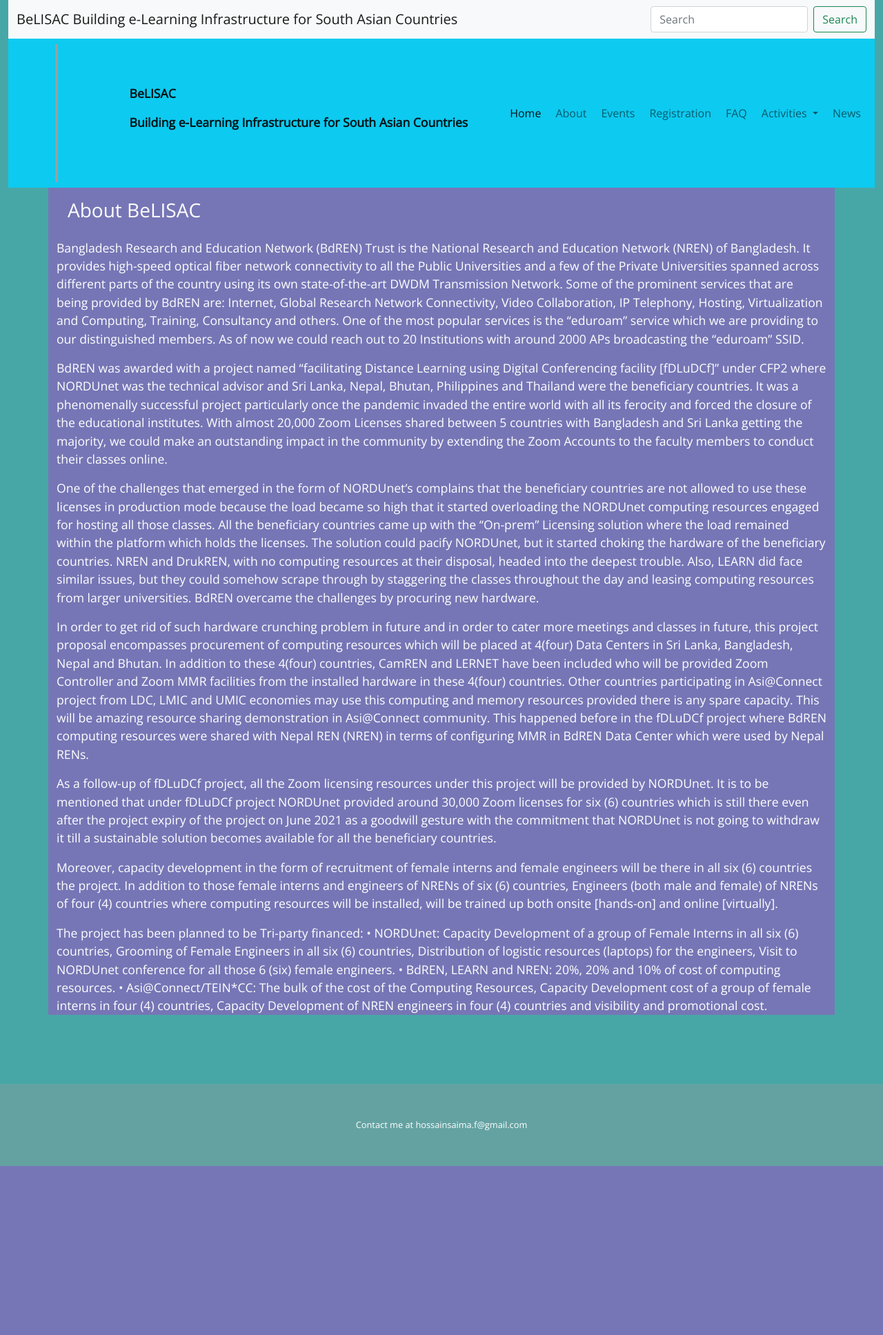
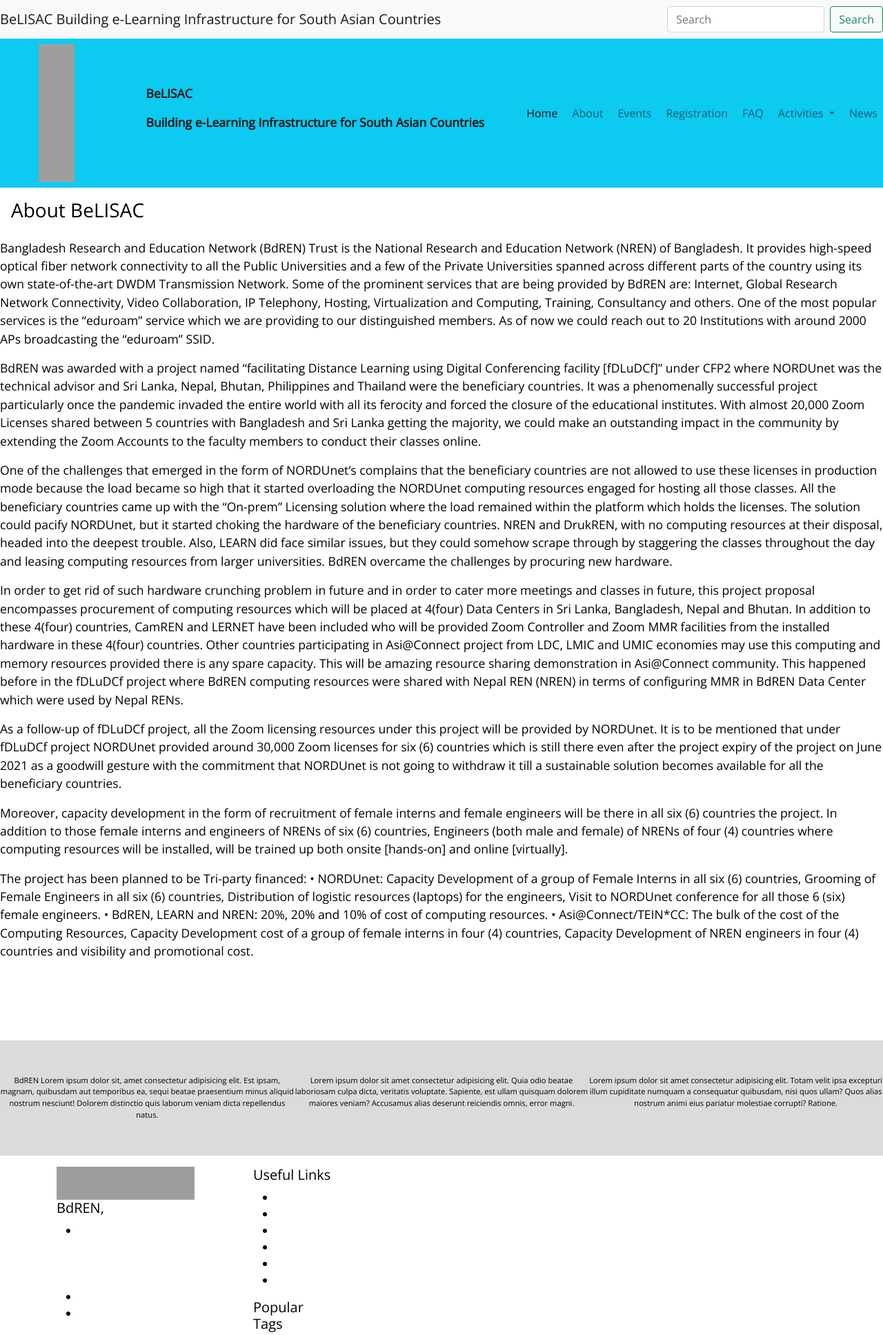
Before and after one commit to shfaria/Website_model_for_a_project-, a Django app: page /about/ in a window 1280 px wide. Shown: the top 1935 px of the page at 69% size. Before the commit the page ends 1690 px from the top, so only its background shows below. Run offline with Django 4.2, Linux system fonts and the light colour scheme; grey boxes are pictures that could not be loaded.

Commit message:
commit 3

```diff
--- a/base_app/static/base_app/style.css
+++ b/base_app/static/base_app/style.css
@@ -1,11 +1,22 @@
 body{
-    background-color: rgb(71, 167, 167);
-    color: white;
+    background-color: rgb(255, 255, 255);
+    color: rgb(0, 0, 0);
     font-family: 'Open Sans', sans-serif;
+    /* padding-left: 0px;
+    padding-right: 0px; */
 }
 
 .container{
     min-height: 800px;
+}
+.container-fluid {
+    padding: 0px;
+}
+@media (max-width: 797px) {
+    body {
+        padding-left: 0px;
+        padding-right: 0px;
+    }
 }
 
 .nav-item{
@@ -18,13 +29,12 @@
 } */
 
 
-.footer {
+.footer p {
     background-color: rgba(156, 153, 153, 0.349);
     padding-top: 50px;
     padding-bottom: 50px;
-    font-size: 0.8rem;
+    font-size: 0.7rem;
     margin-top: 100px;
-
     width: 100%;
 
 }
--- a/base_app/templates/base_app/baseline.html
+++ b/base_app/templates/base_app/baseline.html
@@ -28,38 +28,6 @@
               </form>
             </div>
           </nav>
-          <!-- <nav class="navbar navbar-expand-lg navbar-light bg-light">
-            <div class="row container-fluid bg-warning">
-              <a class=" bg-danger col-6" href="{% url 'home' %}">
-                <img src="{% static 'base_app/logo.svg' %}" height="20%" width="20%" class="img-fluid bg-dark" alt="Logo">
-              </a>
-              <ul class="nav bg-info">
-                <li class="nav-item">
-                  <a class="nav-link active" aria-current="page" href="#">Active</a>
-                </li>
-                <li class="nav-item">
-                  <a class="nav-link" href="#">Link</a>
-                </li>
-                <li class="nav-item">
-                  <a class="nav-link" href="#">Link</a>
-                </li>
-                <li class="nav-item">
-                  <a class="nav-link disabled">Disabled</a>
-                </li>
-                <li class="nav-item dropdown">
-                  <a class="nav-link dropdown-toggle" href="#" id="navbarDropdownMenuLink" role="button" data-bs-toggle="dropdown" aria-expanded="false">
-                    Dropdown link
-                  </a>
-                  <ul class="dropdown-menu" aria-labelledby="navbarDropdownMenuLink">
-                    <li><a class="dropdown-item" href="#">Action</a></li>
-                    <li><a class="dropdown-item" href="#">Another action</a></li>
-                    <li><a class="dropdown-item" href="#">Something else here</a></li>
-                  </ul>
-                </li>
-              </ul>
-
-            </div>
-          </nav> -->
 
           <nav class="navbar navbar-expand-lg navbar-light bg-info">
             <div class="container-fluid">
@@ -115,34 +83,10 @@
           </nav>
 
 
-            <!-- <ul class="nav justify-content-center">
-              <li class="nav-item">
-                <a class="nav-link active" aria-current="page" href="#">Active</a>
-              </li>
-              <li class="nav-item">
-                <a class="nav-link" href="#">Link</a>
-              </li>
-              <li class="nav-item">
-                <a class="nav-link" href="#">Link</a>
-              </li>
-              <li class="nav-item">
-                <a class="nav-link disabled">Disabled</a>
-              </li>
-              <li class="nav-item dropdown">
-                <a class="nav-link dropdown-toggle" href="#" id="navbarDropdownMenuLink" role="button" data-bs-toggle="dropdown" aria-expanded="false">
-                  Dropdown link
-                </a>
-                <ul class="dropdown-menu" aria-labelledby="navbarDropdownMenuLink">
-                  <li><a class="dropdown-item" href="#">Action</a></li>
-                  <li><a class="dropdown-item" href="#">Another action</a></li>
-                  <li><a class="dropdown-item" href="#">Something else here</a></li>
-                </ul>
-              </li>
-            </ul> -->
 
 
 
-        <div class="container" style="background:rgb(118, 118, 182);">
+        <div class="container-fluid" style="background:rgb(255, 255, 255);">
             {% block content %}{% endblock %}
         </div>
 
@@ -157,9 +101,116 @@
             crossorigin="anonymous"></script>
     </div>
     <div class="footer text-center">
-        Contact me at hossainsaima.f@gmail.com
+      <div class="d-flex justify-content-around">
+        <p>BdREN Lorem ipsum dolor sit, amet consectetur adipisicing elit. Est ipsam, magnam, quibusdam aut temporibus ea, sequi beatae praesentium minus aliquid nostrum nesciunt! Dolorem distinctio quis laborum veniam dicta repellendus natus.</p>
+        <p>Lorem ipsum dolor sit amet consectetur adipisicing elit. Quia odio beatae laboriosam culpa dicta, veritatis voluptate. Sapiente, est ullam quisquam dolorem maiores veniam? Accusamus alias deserunt reiciendis omnis, error magni.</p>
+        <p>Lorem ipsum dolor sit amet consectetur adipisicing elit. Totam velit ipsa excepturi illum cupiditate numquam a consequatur quibusdam, nisi quos ullam? Quos alias nostrum animi eius pariatur molestiae corrupti? Ratione.</p>
+      </div>
 
      </div>
+     <footer id="footer" class="footer-1">
+      <div class="main-footer widgets-dark typo-light">
+          <div class="container">
+              <div class="row">
+                  <!-- Widget Column -->
+                  <div class="col-sm-3">
+                      <!-- Widget -->
+                      <div class="widget no-box">
+                          <!-- Footer Logo -->
+                          <a class="logo" href="index.php">
+                              <img src="https://www.bdren.net.bd/asset/images/default/logo-footer.png" height="48" width="200" class="img-responsive" alt="BdREN">
+                          </a>
+                          <!-- Footer About Us -->
+                          <!--                        <p>Agenchy is one of the world’s leading financial consulting firms.</p>-->
+                          <!-- Footer About Us -->
+                      </div><!-- Widget -->
+                      <!-- Widget -->
+                      <div class="widget contact-widget no-box">
+                          <h5>BdREN,</h5>
+                          <ul>
+                              <li><a href="#"><i class="icon icon-Pointer"></i>Plot: E-18/A, UGC Bhaban,
+                                      Agargaon Administrative Area, Sher-e-Bangla Nagar, Dhaka-1207</a></li>
+                              <li><a href="#"><i class="icon icon-Phone2"></i> +880-9612-223736</a></li>
+                              <li><a href="#"><i class="icon icon-Mail"></i>noc@bdren.net.bd</a></li>
+                          </ul>
+                      </div><!-- Widget -->
+                  </div><!-- Column -->
+
+                  <!-- Widget Column -->
+                  <div class="col-sm-3">
+                      <!-- Widget -->
+
+                      <div class="widget">
+                          <h5 class="widget-title">Useful Links<span></span></h5>
+                          <ul class="go-widget">
+                              <li><a href="https://moedu.gov.bd/" target="_blank">Ministry of Education</a></li>
+                              <li><a href="http://www.ugc.gov.bd/" target="_blank">UGC</a></li>
+                              <li><a href="http://www.heqep-ugc.gov.bd/" target="_blank">HEQEP</a></li>
+                              <li><a href="http://www.ugc.gov.bd/en/home/university/public/120" target="_blank">Public University</a></li>
+                              <li><a href="http://www.ugc.gov.bd/en/home/university/private/75"  target="_blank">Private University</a></li>
+                              <li><a href="http://www.ugc.gov.bd/en/home/university/international/76" target="_blank">International University</a></li>
+                          </ul>
+                      </div><!-- Widget -->
+
+
+                  <!-- Widget Column -->
+                  <div class="col-sm-3">
+                      <!-- Widget -->
+                      <div class="widget">
+                          <h5 class="widget-title">Popular Tags<span></span></h5>
+                          <ul class="tag-widget">
+                              <li><a href="https://www.bdren.net.bd/service/bandwidth-connectivity" target="_blank">Bandwidth & Connectivity</a></li>
+                              <li><a href="#">Cloud Computing</a></li>
+                              <li><a href="https://www.bdren.net.bd/service/quality-service" target="_blank">Networking</a></li>
+                              <li><a href="https://www.bdren.net.bd/service/tariff-of-bdren-services" target="_blank">Tarrif of BdREN</a></li>
+                              <li><a href="https://www.bdren.net.bd/service/trainning-and-capacity-building" target="_blank">Trainning</a></li>
+                              <li><a href="https://www.bdren.net.bd/service/video-conferencing" target="_blank">Video Conference</a></li>
+                              <li><a href="https://www.bdren.net.bd/service/consultancy" target="_blank">Consultancy</a></li>
+                          </ul>
+                      </div><!-- Widget -->
+                      <!-- Widget -->
+                      <div class="widget">
+                          <!-- Social Icons Color -->
+                          <ul class="social-icons color">
+                              <li class="facebook"><a href="https://facebook.com/BdRENUGC/" target="_blank" title="Facebook">Facebook</a></li>
+                              <li class="twitter"><a href="https://twitter.com/BdRENUGC" target="_blank" title="Twitter">Twitter</a></li>
+                              <li class="linkedin"><a href="https://linkedin.com/company/bangladesh-research-&-education-network-bdren-/" target="_blank" title="Linkedin">Linkedin</a></li>
+                              <li class="flickr"><a href="http://www.flickr.com/" target="_blank" title="flickr">flickr</a></li>
+                              <li class="youtube"><a href="https://www.youtube.com/channel/UCf7LwhlaPBTwprkw8p7qG2g" target="_blank" title="Youtube Channel">googleplus</a></li>
+                          </ul>
+                      </div><!-- Widget -->
+                  </div><!-- Column -->
+
+                  <!-- Widget Column -->
+
+              </div><!-- Row -->
+          </div><!-- Container -->
+      </div><!-- Main Footer -->
+
+      <!-- Footer Copyright -->
+      <div class="footer-copyright typo-light">
+          <div class="container">
+              <div class="row">
+                  <!-- Copy Right Content -->
+                  <div class="col-md-7">
+                      <p>&copy; Copyright 2020. All Rights Reserved <a href="index.php" title="BdREN">BdREN</a>. Developed By <a href="http://www.telecontran.com/" title="Telecontran Ltd." target="_blank">Telecontran Limited</a></p>
+                  </div><!-- Copy Right Content -->
+                  <!-- Copy Right Content -->
+                  <div class="col-md-5">
+                      <nav class="sm-menu">
+                          <ul>
+                              <!--                            <li><a href="contact.php">Legal</a></li>-->
+                              <li><a href="#">Sitemap</a></li>
+                              <li><a href="https://www.bdren.net.bd/contact">Privacy Policy</a></li>
+                          </ul>
+                      </nav><!-- Nav -->
+                  </div><!-- Copy Right Content -->
+              </div><!-- Footer Copyright -->
+          </div><!-- Footer Copyright container -->
+      </div><!-- Footer Copyright -->
+  </footer>
+
+
 
 
 
```
Also changed, not shown: base_app/templates/base_app/home.html (+40 -35 lines), db.sqlite3, media/base_app/images/auditorium.jpg (added), media/base_app/images/auditorium_GegKBVZ.jpg (added), media/base_app/images/female_-students.jpg (added), media/base_app/images/female_-students_Z0I2gdn.jpg (added), media/base_app/images/server.jpg (added), media/base_app/images/sever-install.jpg (added).
